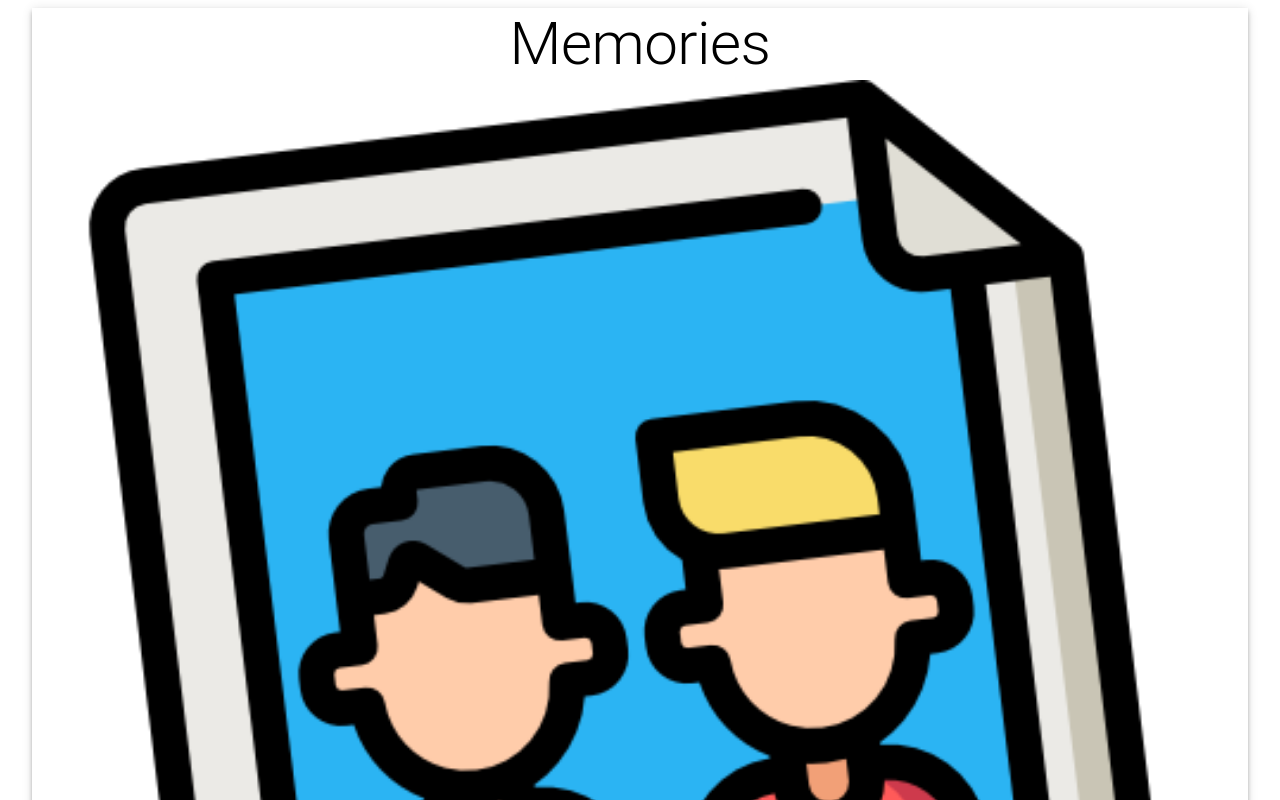
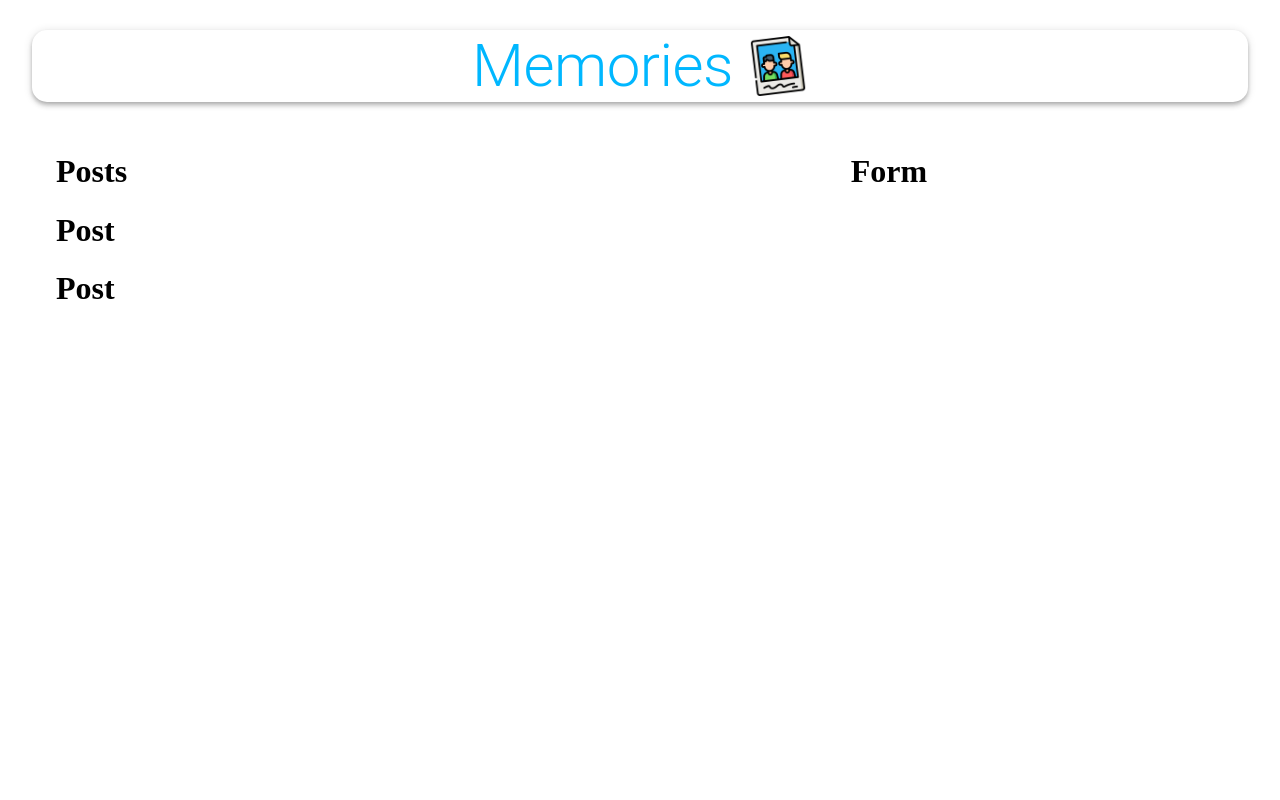
Before and after one commit to Garvnanwani/Memories_App_FrontEnd, a React (Create React App) app: page / in a window 1280 px wide. Shown: the top 800 px of the page. Built offline with nearby package versions, Linux system fonts and the light colour scheme.

Commit message:
fixed app style

```diff
--- a/src/App.js
+++ b/src/App.js
@@ -3,15 +3,23 @@ import React from "react"
 import Form from "./components/Form/Form"
 import Posts from "./components/Posts/Posts"
 import memories from "./images/memories.png"
+import useStyles from "./styles"
 
 const App = () => {
+  const classes = useStyles()
+
   return (
     <Container maxWidth="lg">
-      <AppBar position="static" color="inherit">
-        <Typography variant="h2" align="center">
+      <AppBar className={classes.appBar} position="static" color="inherit">
+        <Typography className={classes.heading} variant="h2" align="center">
           Memories
         </Typography>
-        <img src={memories} alt="memories" heigth="60" />
+        <img
+          src={memories}
+          className={classes.image}
+          alt="memories"
+          height="60"
+        />
       </AppBar>
       <Grow in>
         <Container>
```
